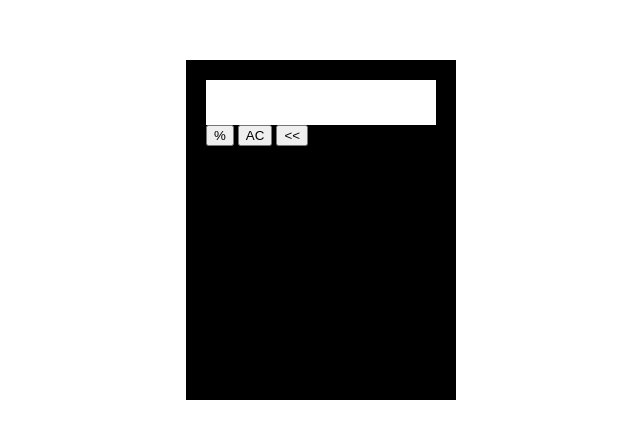
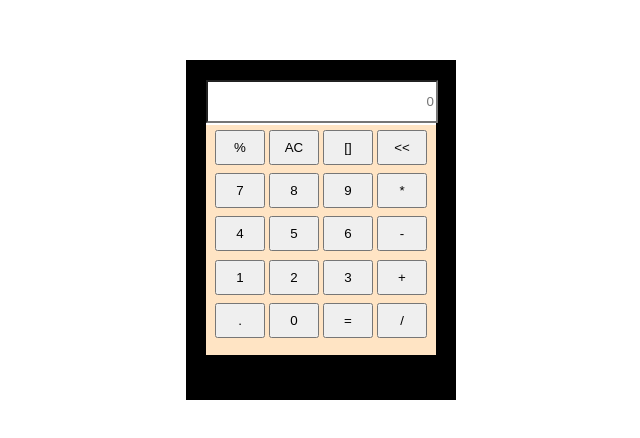
Before and after one commit to pedromendonx/Projeto-calculadora, a plain HTML site: page index.html in a window 1280 px wide. Shown: the part 140-578 px from the top of the page, without its empty margins (319-959 px from the left). Drawn offline with Linux system fonts and the light colour scheme.

Commit message:
first commit

```diff
--- a/css/corpo.css
+++ b/css/corpo.css
@@ -12,3 +12,9 @@
     width: 230px;
     height: 45px;
 }
+.corpo .visor input {
+    text-align: end;
+    width: 224px;
+    height: 37px;
+    background-color: white;
+}
--- /dev/null
+++ b/css/teclas.css
@@ -0,0 +1,39 @@
+.teclas {
+    width: 230px;
+    height: 230px;
+    text-align: center;
+    line-height: 2.7;
+    background-color: bisque;
+
+}
+
+.teclas .lineOne button {
+    align-items: center;
+    height: 35px;
+    width: 50px;
+
+}
+
+.teclas .lineTwo button {
+    align-items: center;
+    height: 35px;
+    width: 50px;
+}
+
+.teclas .lineThree button {
+    align-items: center;
+    height: 35px;
+    width: 50px;
+}
+
+.teclas .lineFour button {
+    align-items: center;
+    height: 35px;
+    width: 50px;
+}
+
+.teclas .lineFive button {
+    align-items: center;
+    height: 35px;
+    width: 50px;
+}
--- a/index.html
+++ b/index.html
@@ -5,21 +5,44 @@
     <meta name="viewport" content="width=device-width, initial-scale=1.0">
     <title> Calculadora </title>
     <link rel="stylesheet" href="css/corpo.css">
+    <link rel="stylesheet" href="css/teclas.css">
 </head>
 <body>
     <nav class="corpo">
         <div class="visor">
-
+            <input type="text" id="inpuText" placeholder="0">
         </div>
 
-        <div class="numbers">
+        <div class="teclas">
             <div class="lineOne">
                 <button id="porcetagem" alt="porcetagem">%</button>
                 <button id="allclear" alt="tudoLimpo">AC</button>
-
+                <button id="RaizQuadrada" alt="RaizQuadrada">[]</button>
                 <button id="clear" alt="limpar"><<</button>
-
-
+            </div>
+            <div class="lineTwo">
+                <button class="numbers" alt="sete">7</button>
+                <button class="numbers" alt="oito">8</button>
+                <button class="numbers" alt="nove">9</button>
+                <button id="multiplicar" alt="multiplicar">*</button>
+            </div>
+            <div class="lineThree">
+                <button class="numbers" alt="quatro">4</button>
+                <button class="numbers" alt="cinco">5</button>
+                <button class="numbers" alt="seis">6</button>
+                <button id="subtrair" alt="subtrair">-</button>
+            </div>
+            <div class="lineFour">
+                <button class="numbers" alt="um">1</button>
+                <button class="numbers" alt="dois">2</button>
+                <button class="numbers" alt="três">3</button>
+                <button id="somar" alt="somar">+</button>
+            </div>
+            <div class="lineFive">
+                <button id="ponto" alt="ponto">.</button>
+                <button class="numbers" alt="zero">0</button>
+                <button id="igual" alt="igual">=</button>
+                <button id="dividir" alt="dividir">/</button>
             </div>
         </div>
     </nav>
```
Also changed, not shown: css/numbers.css (deleted).
